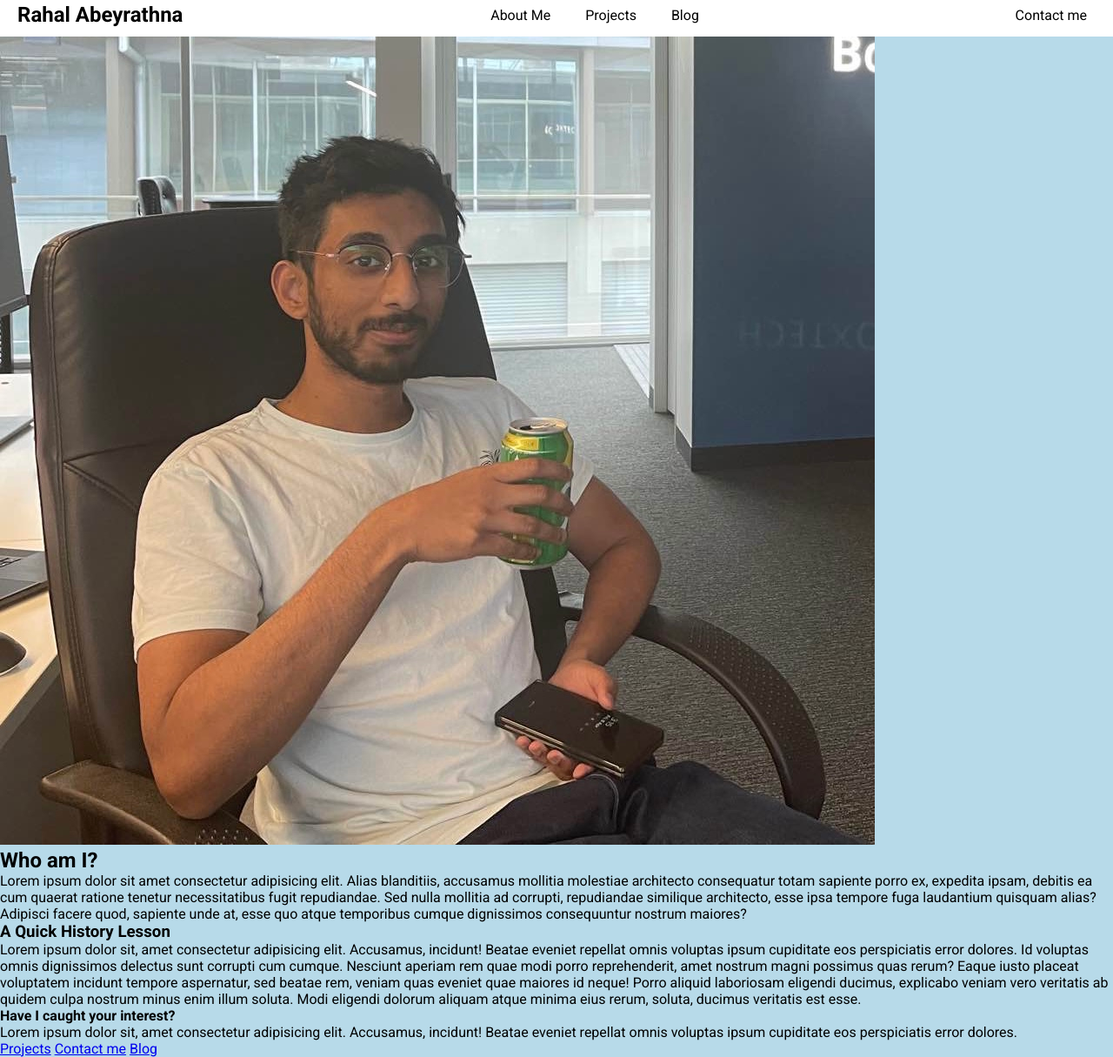
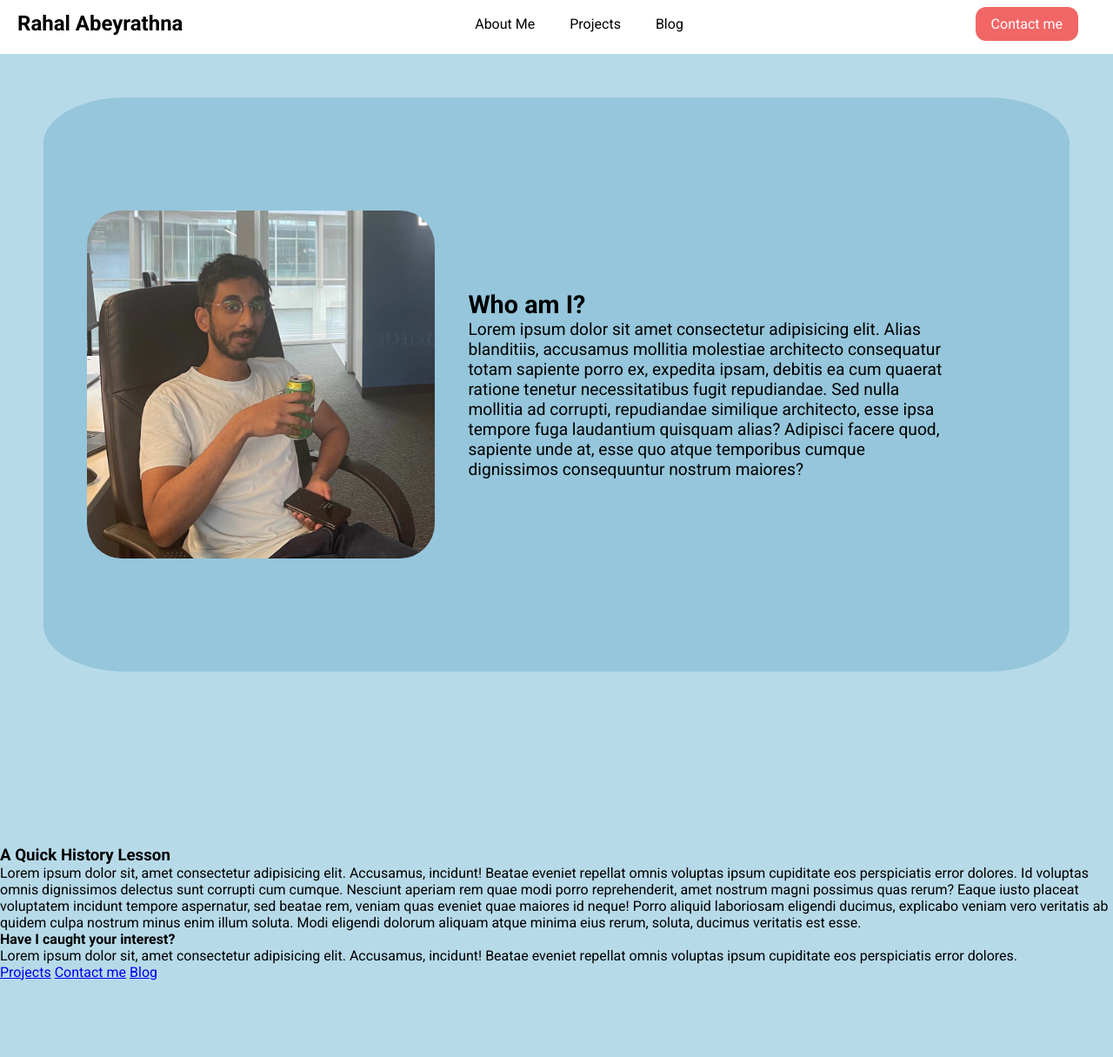
Before and after one commit to RAbeyrathna/T1A2-Portfolio, a plain HTML site: page index.html in a window 1280 px wide. Shown: the part 8-1223 px from the top of the page at 87% size. After the commit the page ends 1135 px from the top, so only its background shows below. Drawn offline with Linux system fonts and the light colour scheme.

Commit message:
Create inital section styling and nav bar button styling

```diff
--- a/index.html
+++ b/index.html
@@ -1,13 +1,16 @@
 <!DOCTYPE html>
 <html lang="en">
   <head>
-    <meta charset="UTF-8">
-    <meta name="viewport" content="width=device-width, initial-scale=1.0">
+    <meta charset="UTF-8" />
+    <meta name="viewport" content="width=device-width, initial-scale=1.0" />
     <title>Rahal Abeyrathna</title>
-    <link rel="stylesheet" href="style.css">
-    <link rel="preconnect" href="https://fonts.googleapis.com">
-    <link rel="preconnect" href="https://fonts.gstatic.com" crossorigin>
-    <link href="https://fonts.googleapis.com/css2?family=Crimson+Text:ital@0;1&family=Roboto:ital,wght@0,100;0,300;0,400;0,500;0,700;0,900;1,100;1,300;1,400;1,500;1,700;1,900&display=swap" rel="stylesheet">
+    <link rel="stylesheet" href="style.css" />
+    <link rel="preconnect" href="https://fonts.googleapis.com" />
+    <link rel="preconnect" href="https://fonts.gstatic.com" crossorigin />
+    <link
+      href="https://fonts.googleapis.com/css2?family=Crimson+Text:ital@0;1&family=Roboto:ital,wght@0,100;0,300;0,400;0,500;0,700;0,900;1,100;1,300;1,400;1,500;1,700;1,900&display=swap"
+      rel="stylesheet"
+    />
   </head>
   <body>
     <nav id="navbar">
@@ -19,29 +22,54 @@
       </ul>
       <a class="btn" id="contact-btn" href="./pages/contact.html">Contact me</a>
     </nav>
+    <section id="main-sec">
+      <div id="who-am-i">
+        <img
+          class="border-rad main-img"
+          src="./img/bt-chair.jpg"
+          alt="Rahal sitting in chair"
+        />
+        <div class="horizontal-spacing"></div>
+        <article>
+          <h2 class="section-heading">Who am I?</h2>
+          <p>
+            Lorem ipsum dolor sit amet consectetur adipisicing elit. Alias
+            blanditiis, accusamus mollitia molestiae architecto consequatur
+            totam sapiente porro ex, expedita ipsam, debitis ea cum quaerat
+            ratione tenetur necessitatibus fugit repudiandae. Sed nulla mollitia
+            ad corrupti, repudiandae similique architecto, esse ipsa tempore
+            fuga laudantium quisquam alias? Adipisci facere quod, sapiente unde
+            at, esse quo atque temporibus cumque dignissimos consequuntur
+            nostrum maiores?
+          </p>
+        </article>
+      </div>
+    </section>
     <section>
-        <img src="./img/bt-chair.jpg" alt="Rahal sitting in chair">
-        <h2 class="section-heading">
-            Who am I?
-        </h2>
+      <h3 class="section-heading">A Quick History Lesson</h3>
       <p>
-            Lorem ipsum dolor sit amet consectetur adipisicing elit. Alias blanditiis, accusamus mollitia molestiae architecto consequatur totam sapiente porro ex, expedita ipsam, debitis ea cum quaerat ratione tenetur necessitatibus fugit repudiandae.
-            Sed nulla mollitia ad corrupti, repudiandae similique architecto, esse ipsa tempore fuga laudantium quisquam alias? Adipisci facere quod, sapiente unde at, esse quo atque temporibus cumque dignissimos consequuntur nostrum maiores?
+        Lorem ipsum dolor sit, amet consectetur adipisicing elit. Accusamus,
+        incidunt! Beatae eveniet repellat omnis voluptas ipsum cupiditate eos
+        perspiciatis error dolores. Id voluptas omnis dignissimos delectus sunt
+        corrupti cum cumque. Nesciunt aperiam rem quae modi porro reprehenderit,
+        amet nostrum magni possimus quas rerum? Eaque iusto placeat voluptatem
+        incidunt tempore aspernatur, sed beatae rem, veniam quas eveniet quae
+        maiores id neque! Porro aliquid laboriosam eligendi ducimus, explicabo
+        veniam vero veritatis ab quidem culpa nostrum minus enim illum soluta.
+        Modi eligendi dolorum aliquam atque minima eius rerum, soluta, ducimus
+        veritatis est esse.
       </p>
     </section>
     <section>
-        <h3 class="section-heading">A Quick History Lesson</h3>
-        <p>Lorem ipsum dolor sit, amet consectetur adipisicing elit. Accusamus, incidunt! Beatae eveniet repellat omnis voluptas ipsum cupiditate eos perspiciatis error dolores. Id voluptas omnis dignissimos delectus sunt corrupti cum cumque.
-        Nesciunt aperiam rem quae modi porro reprehenderit, amet nostrum magni possimus quas rerum? Eaque iusto placeat voluptatem incidunt tempore aspernatur, sed beatae rem, veniam quas eveniet quae maiores id neque!
-        Porro aliquid laboriosam eligendi ducimus, explicabo veniam vero veritatis ab quidem culpa nostrum minus enim illum soluta. Modi eligendi dolorum aliquam atque minima eius rerum, soluta, ducimus veritatis est esse.</p>
-    </section>
-    <section>
       <h4 class="section-heading">Have I caught your interest?</h4>
-        <p>Lorem ipsum dolor sit, amet consectetur adipisicing elit. Accusamus, incidunt! Beatae eveniet repellat omnis voluptas ipsum cupiditate eos perspiciatis error dolores.</p>
+      <p>
+        Lorem ipsum dolor sit, amet consectetur adipisicing elit. Accusamus,
+        incidunt! Beatae eveniet repellat omnis voluptas ipsum cupiditate eos
+        perspiciatis error dolores.
+      </p>
       <a href="./pages/projects.html">Projects</a>
       <a href="./pages/contact.html">Contact me</a>
       <a href="./pages/blog.html">Blog</a>
     </section>
-
   </body>
 </html>
--- a/style.scss
+++ b/style.scss
@@ -1,5 +1,6 @@
 $primary-color: #B7DAE9;
 $secondary-color: #F26666;
+$bg-box-color: #95C6DB;
 
 body, form, fieldset, ol, ul, li, h1, h2, h3, h4, h5, h6, p {
     margin:0;
@@ -7,16 +8,21 @@ body, form, fieldset, ol, ul, li, h1, h2, h3, h4, h5, h6, p {
     }
 
 * {
-    font-family: 'Crimson Text', serif;
-    font-family: 'Roboto', sans-serif;
+    font-family: 'Roboto','Crimson Text', sans-serif;
 
 }
 body {
     background-color: $primary-color;
 }
 
+img {
+    height: 400px;
+    width: 400px;
+    border-radius: 10%;
+}
+
 #navbar{
-    height: 50px;
+    height: 70px;
     background-color: #fff;
     display: flex;
     align-items: center;
@@ -37,8 +43,41 @@ ul {
         margin: 20px;
     }
 }
+
 #contact-btn {
     text-decoration: none;
-    color: black;
-    margin: 10px;
+    margin-right: 20px;
+    padding: 10px 18px;
+    background-color: $secondary-color;
+    border-radius: 12px;
+    color: #fff;
 }
+
+
+
+#main-sec {
+    background-color: $bg-box-color;
+    margin: 50px;
+    padding: 50px;
+    border-radius: 8%;
+    margin-bottom: 200px;
+}
+
+
+#who-am-i {
+    width: 80vw;
+    height: 70vh;
+    display: flex;
+    flex-direction: row;
+    align-items: center;
+    // img {
+    //     height: 60%;
+    //     width: 60%;
+    // }
+    article {
+        margin-left: 2em;
+        margin-right: 2em;
+        font-size: 1.2rem;
+
+    }
+}
```
Also changed, not shown: style.css, 1 other file. Lines whose indentation alone changed are shown as unchanged.
